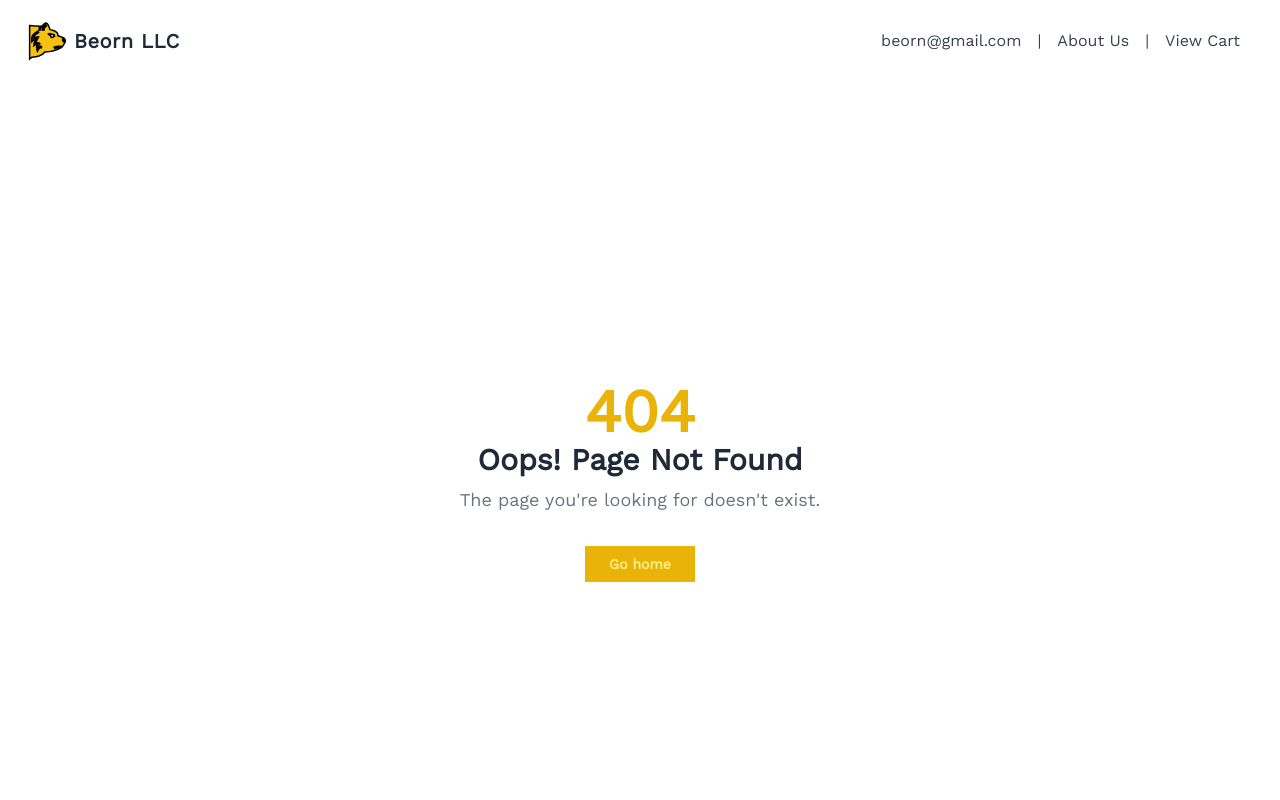
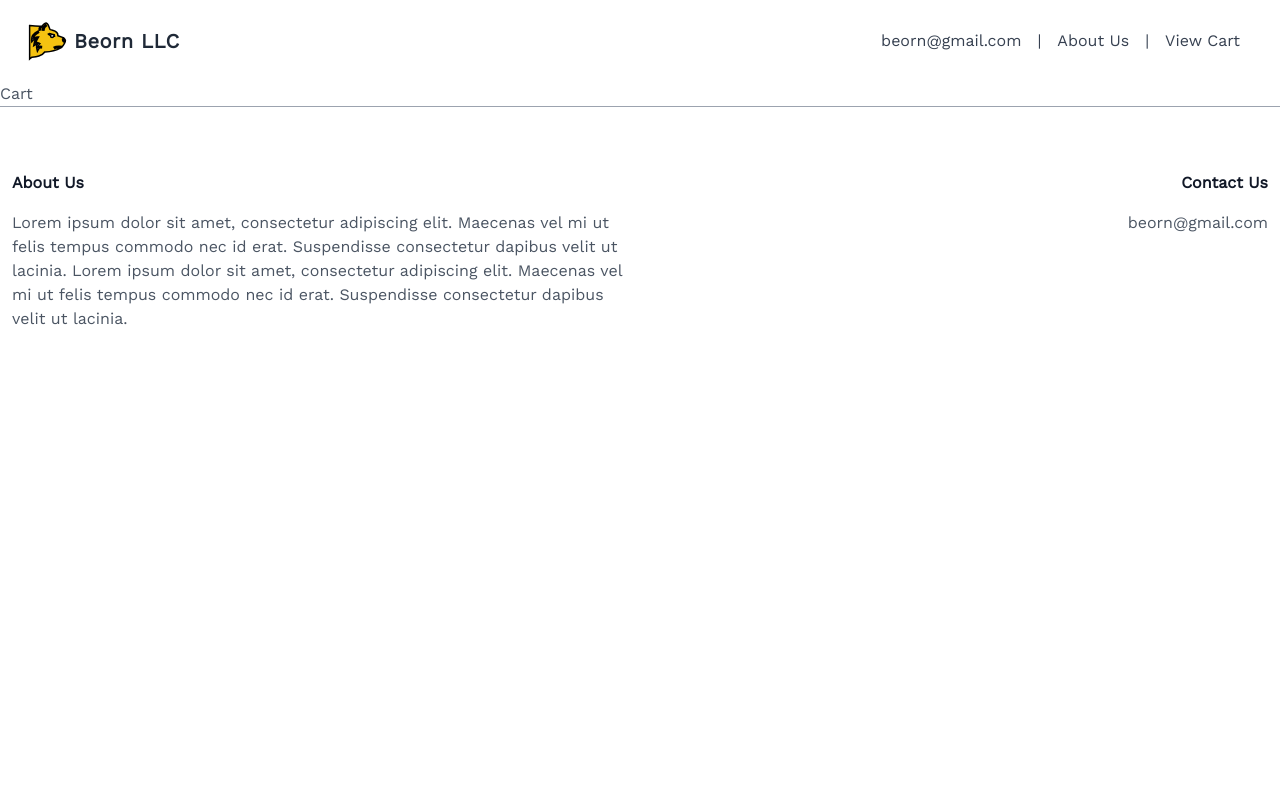
Before and after one commit to caleb-mcneil/beorn, a SvelteKit app: page /cart in a window 1280 px wide. Before the commit this address had no page. Shown: the top 800 px of the page. Built offline with nearby package versions, Linux system fonts and the light colour scheme.

Commit message:
build is not working correctly

```diff
--- /dev/null
+++ b/src/routes/cart/+page.svelte
@@ -0,0 +1,31 @@
+<script lang="ts">
+    // function printCart() {
+    //     console.log(localStorage)
+    // }
+
+    function loadLocalStorage() {
+        // let cart = new Map();
+        // for (let i = 0; i < localStorage.length; i++) {
+        //     let key = localStorage.key(i);
+        //     cart.set(key, localStorage.getItem(key))
+        // }
+        // return cart;
+        if (localStorage != null) {
+            return Object.entries(localStorage);
+        }
+        else {
+            return [];
+        }
+    }
+</script>
+
+<section>
+    <h1>
+        Cart
+    </h1>
+    {#each loadLocalStorage() as [key, value]}
+        <p>
+            {key}{value}
+        </p>
+    {/each}
+</section>
```
